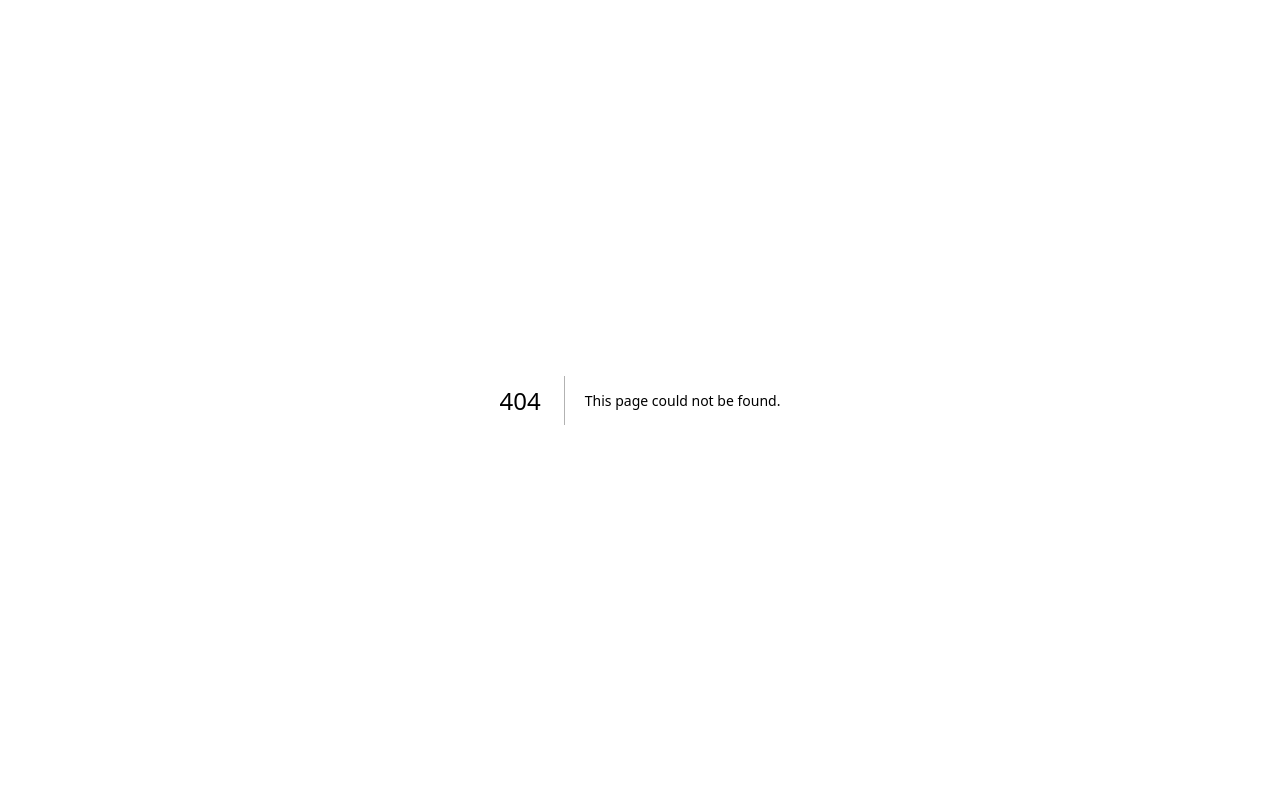
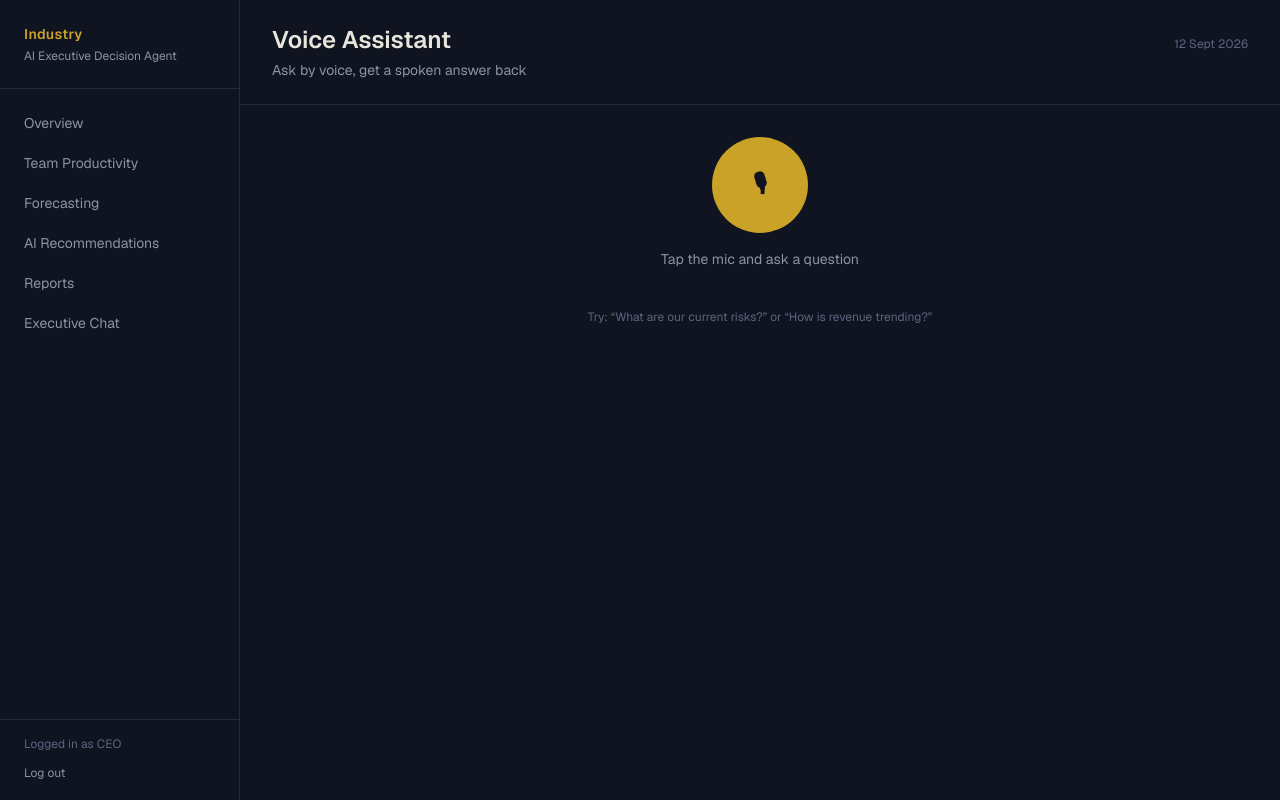
Before and after one commit to ramgavade13/Industry-, a Next.js app in the folder frontend/: page /voice in a window 1280 px wide. Before the commit this address had no page. Built offline with nearby package versions, Linux system fonts and the light colour scheme.

Commit message:
Add voice page

```diff
--- /dev/null
+++ b/frontend/app/voice/page.tsx
@@ -0,0 +1,139 @@
+"use client";
+
+import { useEffect, useRef, useState } from "react";
+import DashboardLayout from "@/components/DashboardLayout";
+import { askExecutiveAssistant } from "@/lib/chatAssistant";
+
+type Turn = { id: string; question: string; answer: string };
+type Status = "idle" | "listening" | "thinking" | "speaking" | "unsupported";
+
+type SpeechRecognitionLike = {
+  lang: string;
+  interimResults: boolean;
+  continuous: boolean;
+  onresult: ((event: { results: { [key: number]: { [key: number]: { transcript: string } } } }) => void) | null;
+  onend: (() => void) | null;
+  onerror: (() => void) | null;
+  start: () => void;
+  stop: () => void;
+};
+
+export default function VoicePage() {
+  const [status, setStatus] = useState<Status>("idle");
+  const [transcript, setTranscript] = useState("");
+  const [turns, setTurns] = useState<Turn[]>([]);
+  const recognitionRef = useRef<SpeechRecognitionLike | null>(null);
+
+  useEffect(() => {
+    const SpeechRecognitionCtor =
+      (window as unknown as { SpeechRecognition?: new () => SpeechRecognitionLike; webkitSpeechRecognition?: new () => SpeechRecognitionLike })
+        .SpeechRecognition ||
+      (window as unknown as { webkitSpeechRecognition?: new () => SpeechRecognitionLike }).webkitSpeechRecognition;
+
+    if (!SpeechRecognitionCtor) {
+      setStatus("unsupported");
+      return;
+    }
+
+    const recognition = new SpeechRecognitionCtor();
+    recognition.lang = "en-IN";
+    recognition.interimResults = false;
+    recognition.continuous = false;
+
+    recognition.onresult = (event) => {
+      const said = event.results[0][0].transcript;
+      setTranscript(said);
+      handleQuestion(said);
+    };
+    recognition.onend = () => setStatus((s) => (s === "listening" ? "idle" : s));
+    recognition.onerror = () => setStatus("idle");
+
+    recognitionRef.current = recognition;
+    // eslint-disable-next-line react-hooks/exhaustive-deps
+  }, []);
+
+  async function handleQuestion(question: string) {
+    setStatus("thinking");
+    const answer = await askExecutiveAssistant(question);
+    setTurns((prev) => [...prev, { id: crypto.randomUUID(), question, answer }]);
+    speak(answer);
+  }
+
+  function speak(text: string) {
+    if (!("speechSynthesis" in window)) return;
+    setStatus("speaking");
+    const utterance = new SpeechSynthesisUtterance(text);
+    utterance.rate = 1;
+    utterance.onend = () => setStatus("idle");
+    window.speechSynthesis.cancel();
+    window.speechSynthesis.speak(utterance);
+  }
+
+  function startListening() {
+    if (!recognitionRef.current) return;
+    setTranscript("");
+    setStatus("listening");
+    recognitionRef.current.start();
+  }
+
+  function stopSpeaking() {
+    window.speechSynthesis?.cancel();
+    setStatus("idle");
+  }
+
+  const statusLabel: Record<Status, string> = {
+    idle: "Tap the mic and ask a question",
+    listening: "Listening…",
+    thinking: "Thinking…",
+    speaking: "Speaking…",
+    unsupported: "Voice isn't supported in this browser — try Chrome desktop",
+  };
+
+  return (
+    <DashboardLayout role="ceo" title="Voice Assistant" subtitle="Ask by voice, get a spoken answer back">
+      <div className="flex flex-col items-center">
+        <button
+          onClick={status === "listening" ? undefined : startListening}
+          disabled={status === "unsupported" || status === "thinking"}
+          className={`w-24 h-24 rounded-full flex items-center justify-center text-2xl font-semibold transition-colors ${
+            status === "listening"
+              ? "bg-[#D65F5F] text-white animate-pulse"
+              : "bg-[#C9A227] text-[#0F1420] hover:bg-[#DDB646]"
+          } disabled:opacity-50 disabled:cursor-not-allowed`}
+        >
+          🎙
+        </button>
+
+        <p className="mt-4 text-sm text-[#8B93A7]">{statusLabel[status]}</p>
+
+        {status === "speaking" && (
+          <button onClick={stopSpeaking} className="mt-2 text-xs text-[#8B93A7] hover:text-[#D65F5F] transition-colors underline">
+            Stop speaking
+          </button>
+        )}
+
+        {transcript && status !== "idle" && (
+          <div className="mt-6 max-w-md text-center text-sm text-[#E7E4DC] bg-[#161C2C] border border-[#242B3D] rounded-lg px-4 py-3">
+            &ldquo;{transcript}&rdquo;
+          </div>
+        )}
+
+        <div className="mt-10 w-full max-w-2xl space-y-4">
+          {turns.length === 0 && status !== "unsupported" && (
+            <p className="text-center text-xs text-[#5C6580]">
+              Try: &ldquo;What are our current risks?&rdquo; or &ldquo;How is revenue trending?&rdquo;
+            </p>
+          )}
+          {[...turns].reverse().map((t) => (
+            <div key={t.id} className="bg-[#161C2C] border border-[#242B3D] rounded-lg px-5 py-4">
+              <div className="text-xs text-[#C9A227] font-medium">You asked</div>
+              <p className="text-sm text-[#E7E4DC] mt-1">{t.question}</p>
+              <div className="text-xs text-[#C9A227] font-medium mt-3">Assistant</div>
+              <p className="text-sm text-[#8B93A7] mt-1 whitespace-pre-line leading-6">{t.answer}</p>
+            </div>
+          ))}
+        </div>
+      </div>
+    </DashboardLayout>
+  );
+}
```
